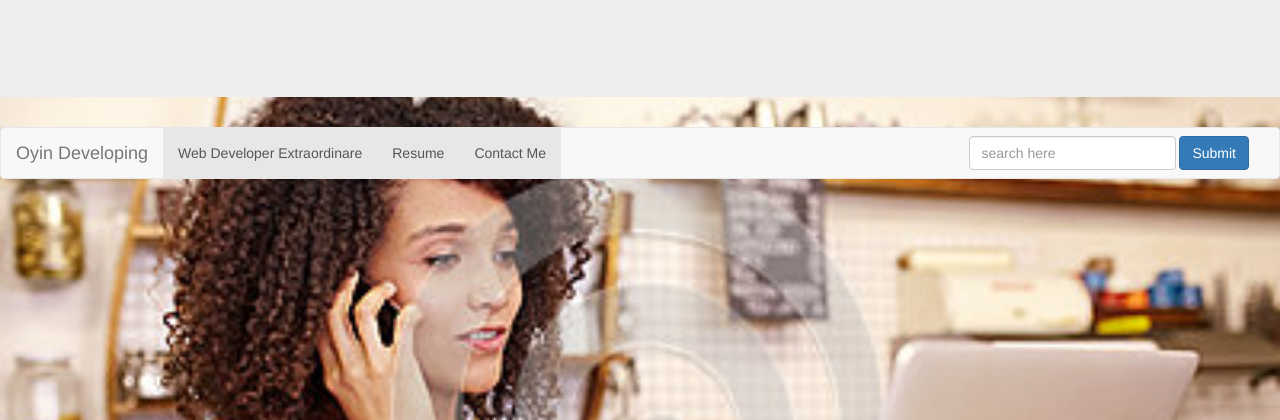
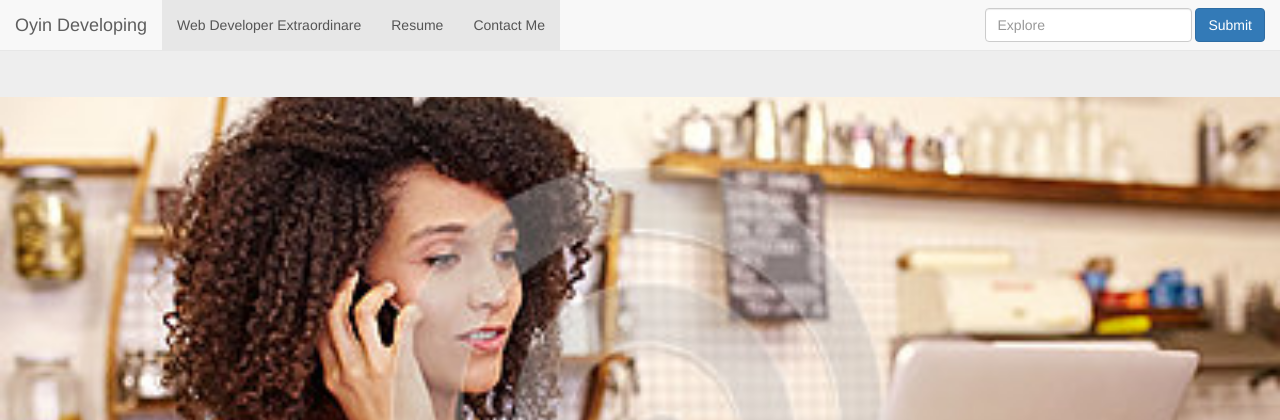
Before and after one commit to Kcambell16/pwp, a PHP site: page / in a window 1280 px wide. Shown: the top 420 px of the page. Run offline with PHP 8.4, Linux system fonts and the light colour scheme; some libraries are stand-ins or nearby versions.

Commit message:
made navbar stick to top

```diff
--- a/public_html/index.php
+++ b/public_html/index.php
@@ -37,7 +37,7 @@
 		<!-- End of Background image test -->
 
 		<header>
-			<nav class="navbar navbar-default">
+			<nav class="navbar navbar-default navbar-fixed-top">
 				<div class="container-fluid">
 					<!-- Brand and toggle get grouped for better mobile display -->
 					<div class="navbar-header">
@@ -57,7 +57,7 @@
 						</ul>
 						<form action="" class="navbar-form navbar-right" role="search">
 							<div class="form-group">
-								<input type="text" class="form-control" placeholder="search here">
+								<input type="text" class="form-control" placeholder="Explore">
 							</div>
 							<button type="submit" class="btn btn-primary">Submit</button>
 						</form>
```
